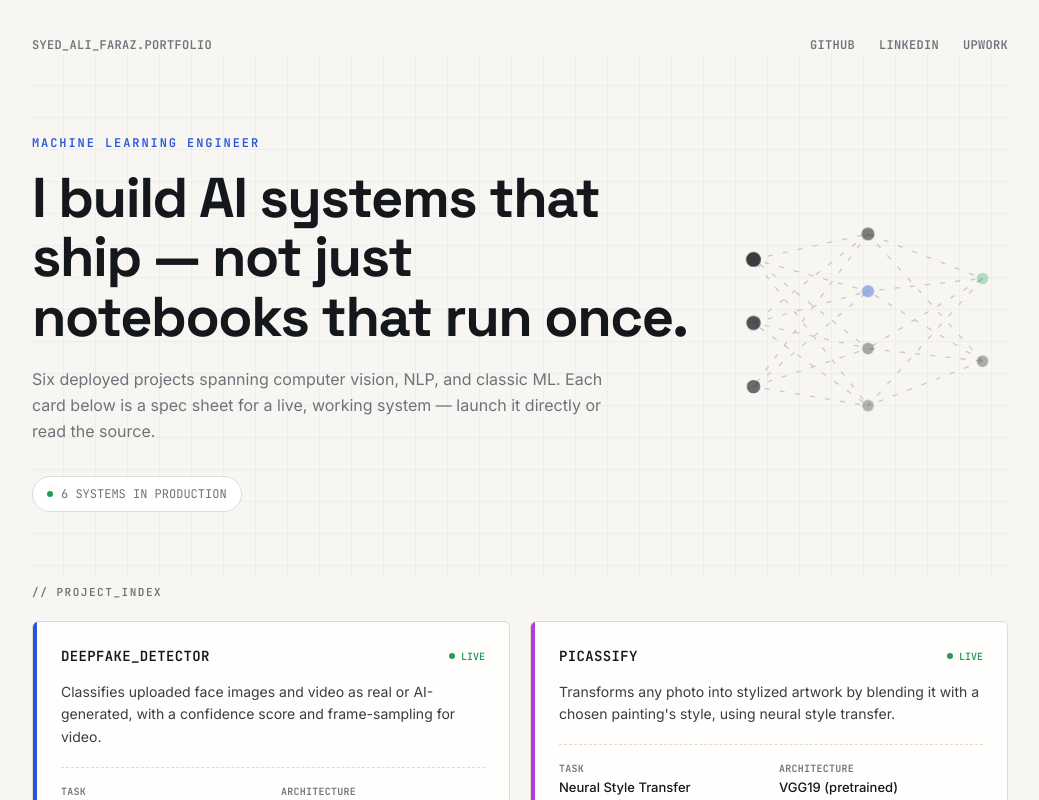
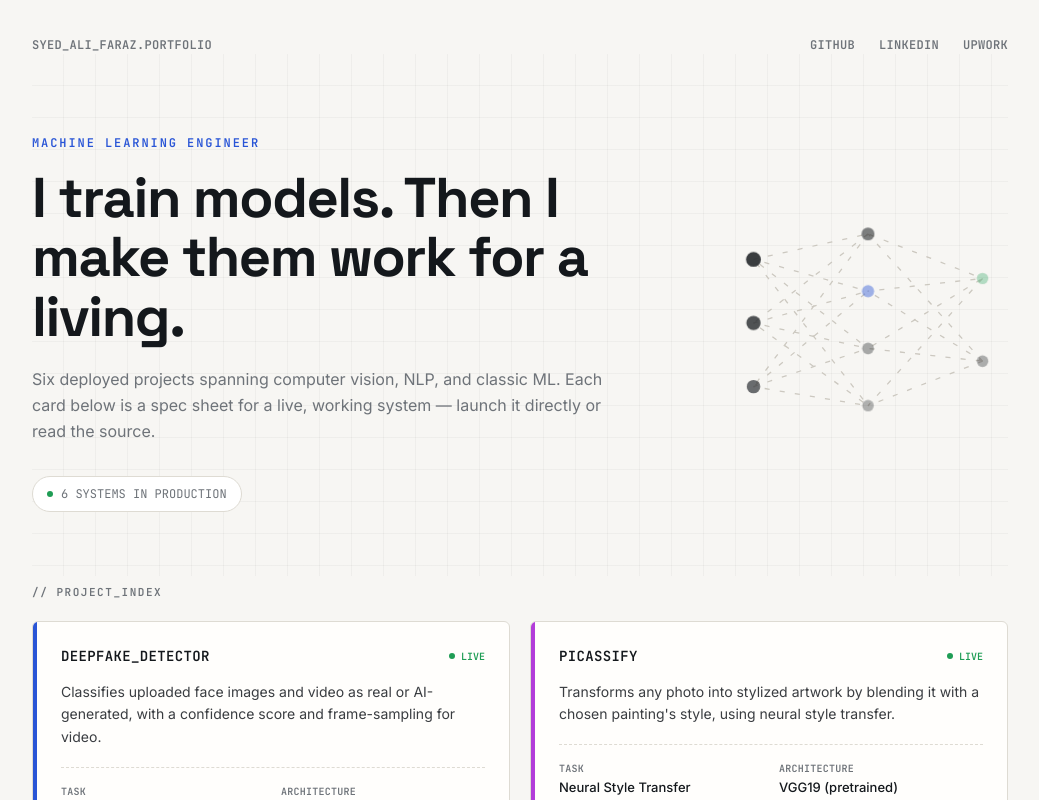
Before and after one commit to ali-faraz-py/Portfolio-Hub, a Next.js app: page / in a window 1280 px wide. Shown: the top 800 px of the page, without its empty margins (120-1159 px from the left). Built offline with nearby package versions, Linux system fonts and the light colour scheme.

Commit message:
style: update header text to better reflect AI model training capabilities

```diff
--- a/src/app/page.js
+++ b/src/app/page.js
@@ -301,7 +301,7 @@ export default function Home() {
               MACHINE LEARNING ENGINEER
             </p>
             <h1 className="font-display font-bold mt-4 max-w-2xl text-[2.4rem] sm:text-[3rem] lg:text-[3.5rem] leading-[1.06] tracking-tight">
-              I build AI systems that ship — not just notebooks that run once.
+              I train models. Then I make them work for a living.
             </h1>
             <p className="font-body mt-5 max-w-xl text-[16px] text-slate leading-relaxed">
               Six deployed projects spanning computer vision, NLP, and classic
```
